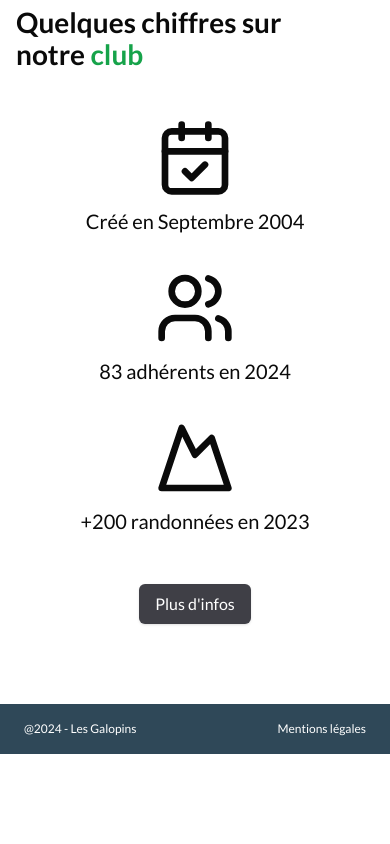
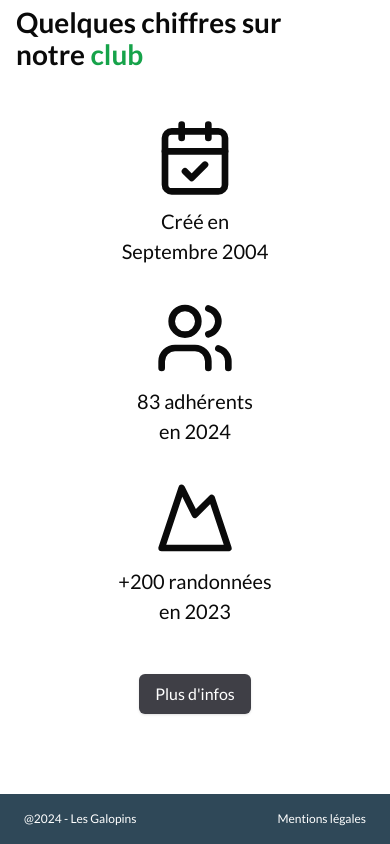
Before and after one commit to SebastienLaurentt/Galopins-Next-V2, a Next.js app: page / in a window 390 px wide. Shown: the part 2849-3693 px from the top of the page. Before the commit the page ends 3603 px from the top, so only its background shows below. Built offline with nearby package versions, Linux system fonts and the light colour scheme.

Commit message:
optimize css

```diff
--- a/app/page.tsx
+++ b/app/page.tsx
@@ -46,6 +46,8 @@ export default function Home() {
               src={img}
               alt="yyy"
               className="size-full scale-125 object-cover object-center"
+              priority
+              placeholder="blur"
             />
             <div className="absolute inset-0 bg-black opacity-50"></div>
           </div>
--- a/components/ClubIcon/ClubIcon.tsx
+++ b/components/ClubIcon/ClubIcon.tsx
@@ -9,7 +9,7 @@ const ClubIcon = ({ children, iconDescription }: HomeIconProps) => {
   return (
     <div className="flex flex-col items-center gap-y-2">
       {children}
-      <span className="text-center text-md font-medium lg:max-w-[210px] lg:text-lg">
+      <span className="max-w-[170px] text-balance text-center text-md font-medium lg:max-w-[210px] lg:text-lg">
         {iconDescription}
       </span>
     </div>
```
